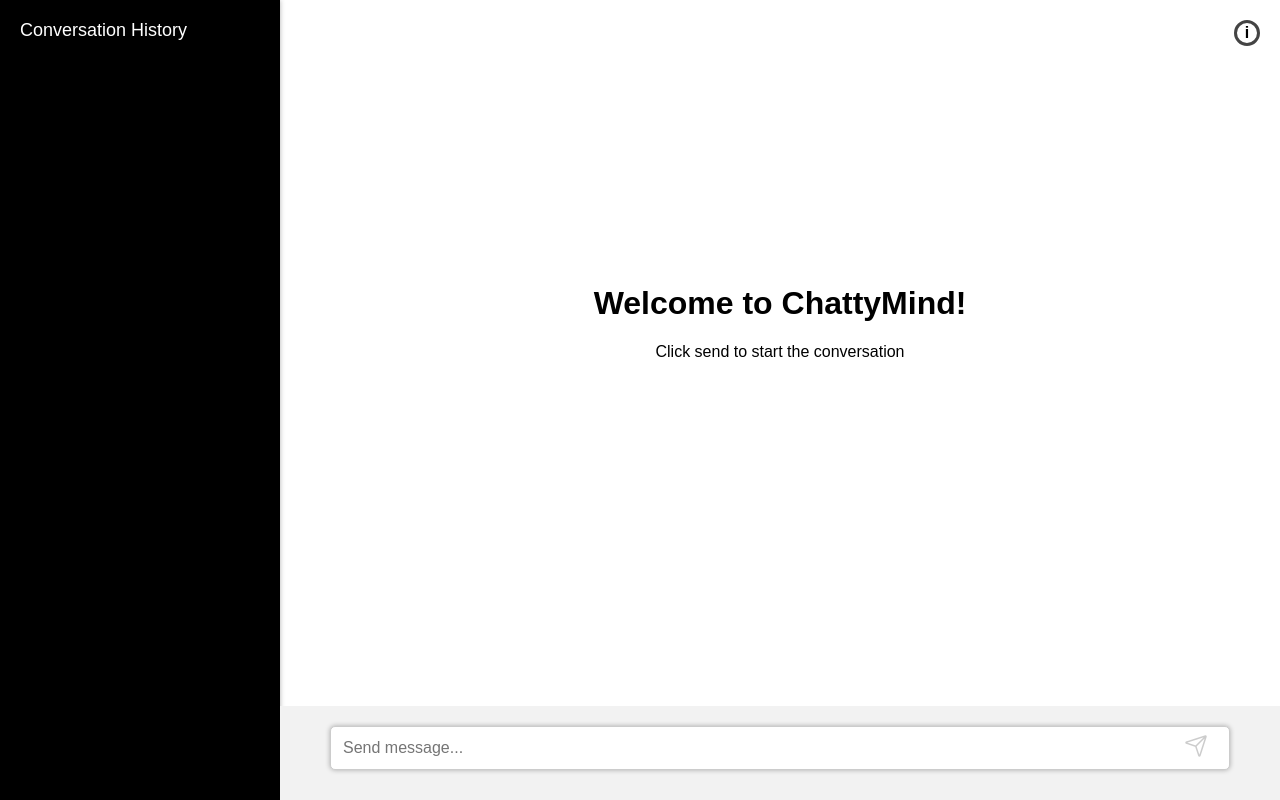
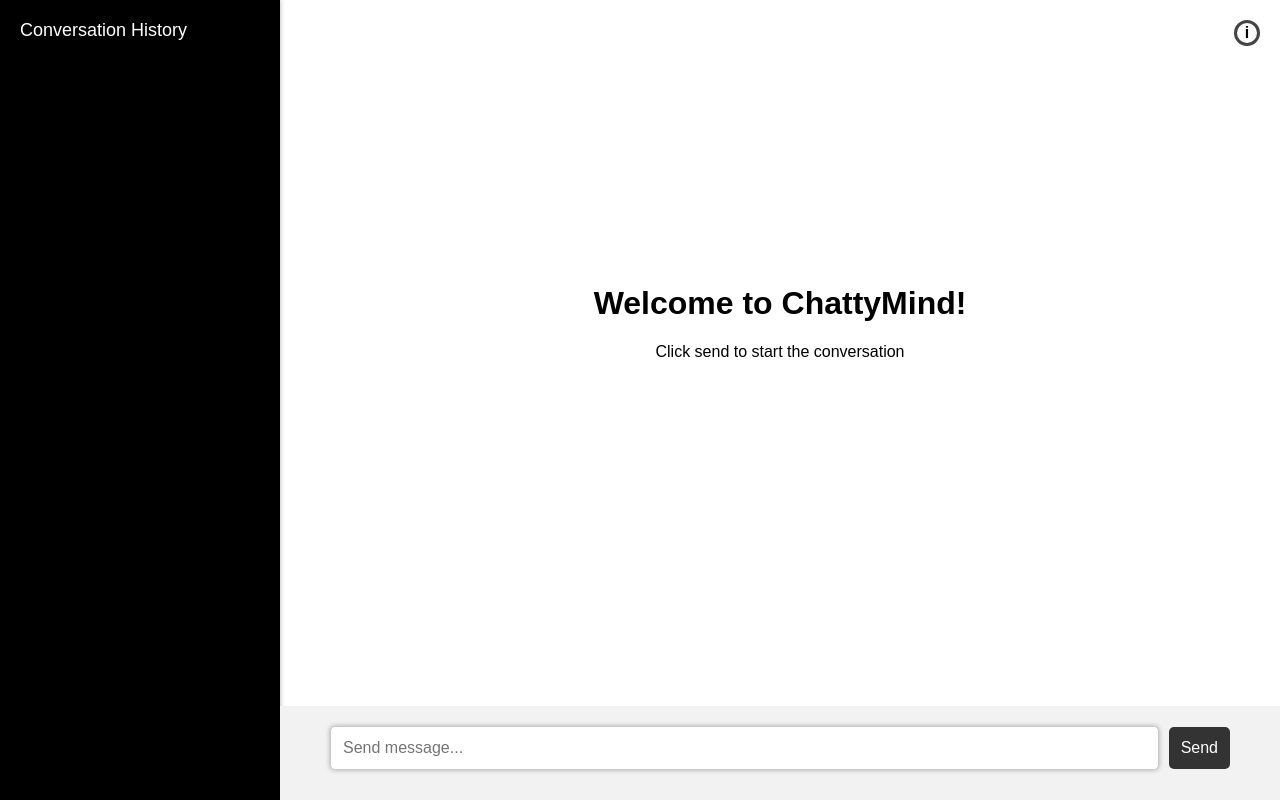
Before and after one commit to priyakarunakaran21/chatgptPOC, a React (Create React App) app in the folder chatgpt-poc/: page / in a window 1280 px wide. Built offline with nearby package versions, Linux system fonts and the light colour scheme.

Commit message:
send button changes

```diff
--- a/chatgpt-poc/src/component/Chat/index.js
+++ b/chatgpt-poc/src/component/Chat/index.js
@@ -142,7 +142,7 @@
               placeholder="Send message..."
               value={prompt} onChange={handleChange}
               onKeyDown={handleKeyPress}  />
-              <button  className="message-send-button " onClick={handleEnter}><img src={sendIcon} alt=""/></button>
+              <button type="submit" onClick={handleEnter}>Send</button>
             </div>
             </div>
           </div>
--- a/chatgpt-poc/src/component/Chat/style.scss
+++ b/chatgpt-poc/src/component/Chat/style.scss
@@ -119,17 +119,17 @@
 font-size: 16px;
 }
 
-.message-send-button {
-background-color: transparent;
-border: none;
-outline: none;
-border-radius: 20px;
-padding: 8px 12px;
-font-size: 16px;
-cursor: pointer;
-position: absolute;
-right: 60px;
-}
+// .message-send-button {
+// background-color: transparent;
+// border: none;
+// outline: none;
+// border-radius: 20px;
+// padding: 8px 12px;
+// font-size: 16px;
+// cursor: pointer;
+// position: absolute;
+// right: 60px;
+// }
 
 .regenerate-btn{
     padding: 12px;
```
